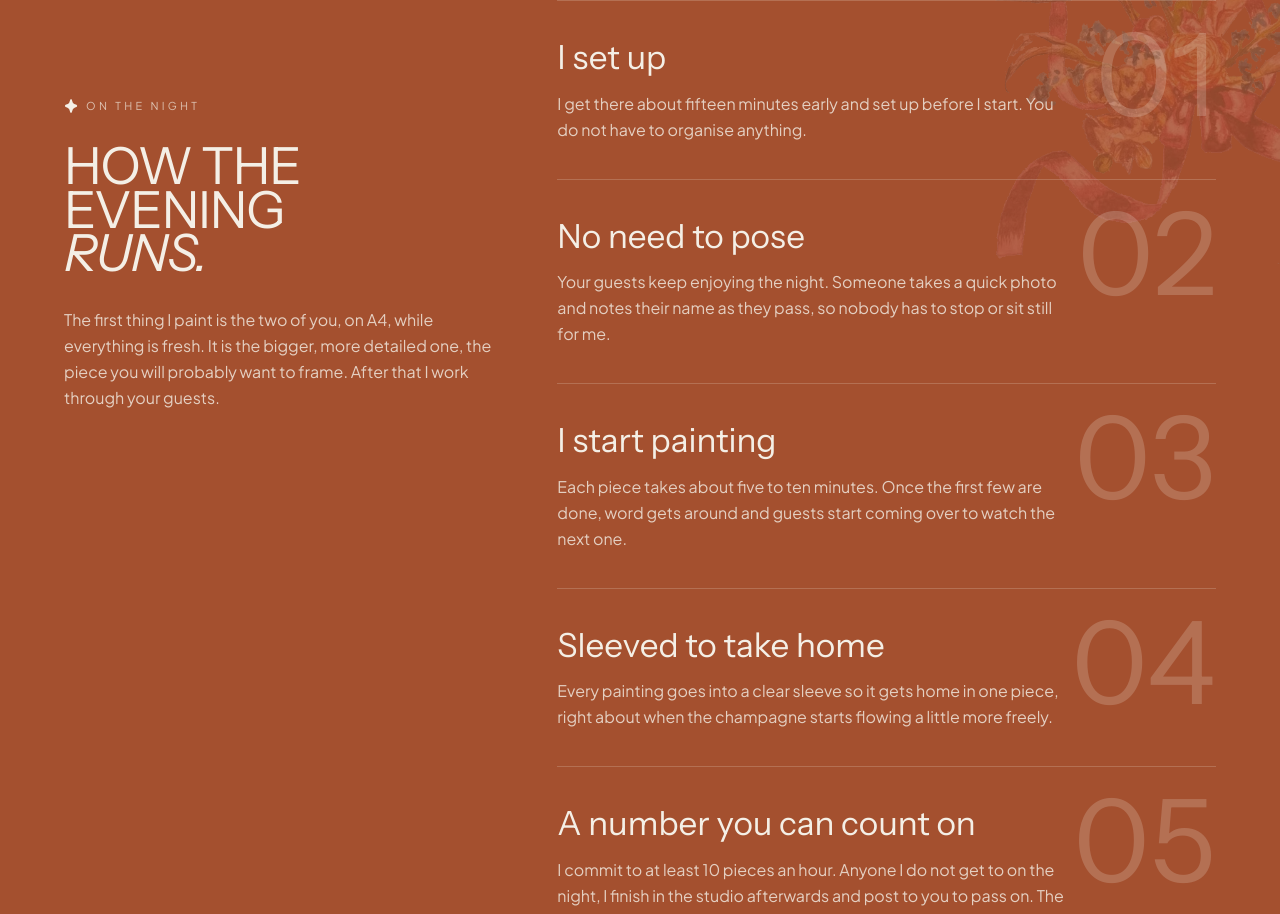
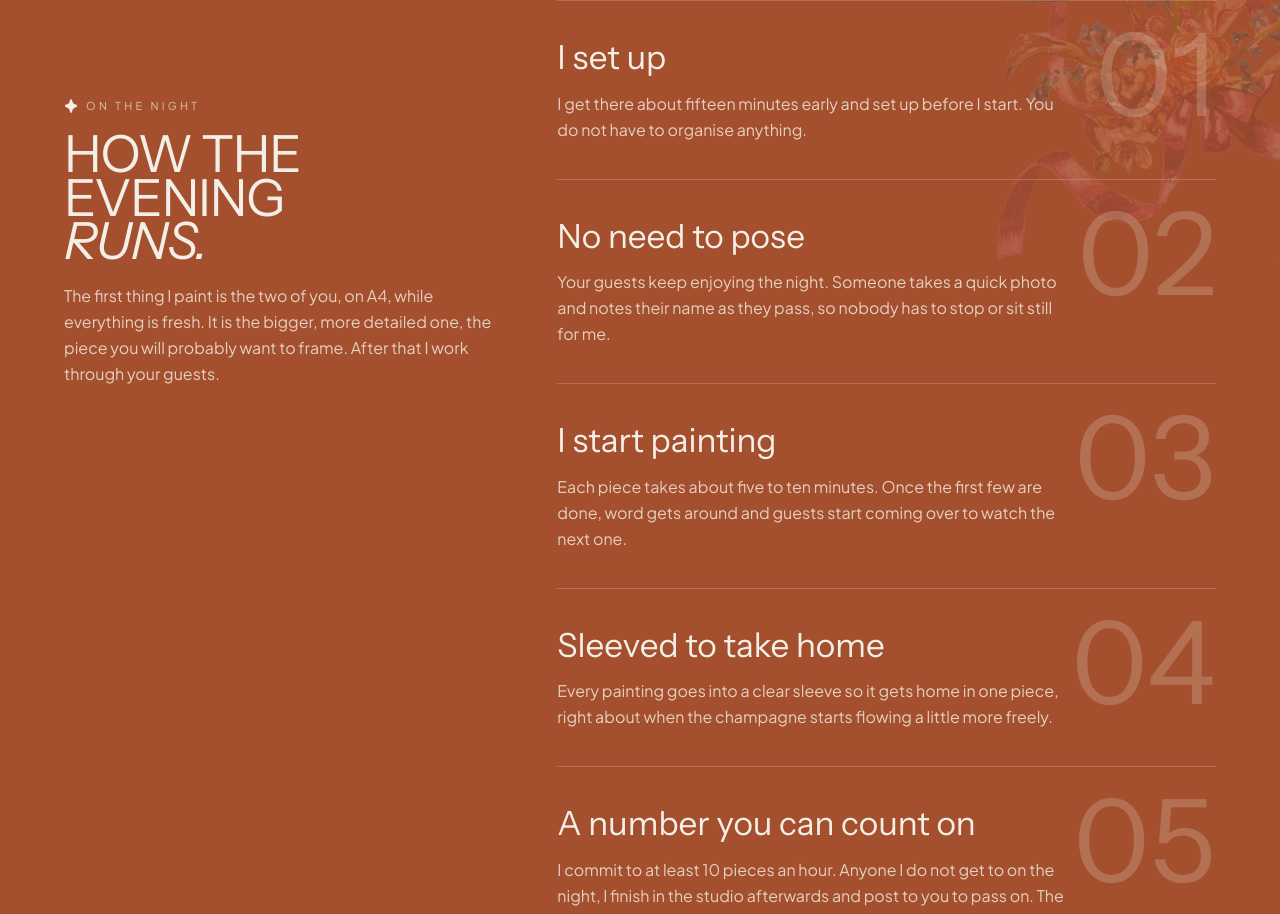
Before and after one commit to itschriswang/EventsWatercolouring, a React (Vite) app: page / in a window 1280 px wide. Shown: the part 3660-4574 px from the top of the page. Built offline with nearby package versions, Linux system fonts and the light colour scheme.

Commit message:
Update EveningTimeline.jsx

```diff
--- a/src/components/EveningTimeline.jsx
+++ b/src/components/EveningTimeline.jsx
@@ -39,12 +39,12 @@ export default function EveningTimeline() {
             <Label fill="#F4EFE6" className="!text-paper/70">
               {EVENING.label}
             </Label>
-            <h2 className="mt-6 font-display text-[clamp(2.5rem,4vw,4.5rem)] font-light uppercase leading-[0.85] tracking-tight">
+            <h2 className="mt-3 font-display text-[clamp(2.5rem,4vw,4.5rem)] font-light uppercase leading-[0.85] tracking-tight">
               {EVENING.title[0]}
               <br />
               <em>{EVENING.title[1]}</em>
             </h2>
-            <p className="mt-8 max-w-md leading-relaxed text-paper/80">
+            <p className="mt-5 max-w-md leading-relaxed text-paper/80">
               {EVENING.lede}
             </p>
           </div>
```
